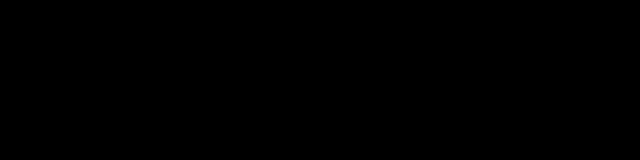
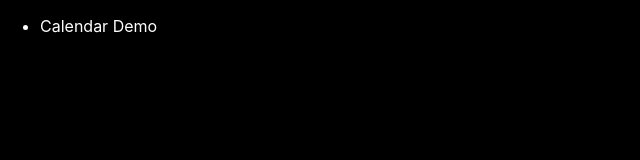
Before and after one commit to msweat254/michael-sweat-website, a React (Create React App) app: page / in a window 1280 px wide. Before the commit this address had no page. Shown: the top 160 px of the page, without its empty margins (0-640 px from the left). Built offline with nearby package versions, Linux system fonts and the light colour scheme.

Commit message:
Added code

```diff
--- a/src/navigation/AppRouter.js
+++ b/src/navigation/AppRouter.js
@@ -1,6 +1,7 @@
 import React from "react";
 import { BrowserRouter as Router, Route, Routes } from "react-router-dom";
 import CalendarPage from "../pages/calendar-demo/calendar-demo.js";
+import HomePage from "../pages/home/home.js";
 
 const AppRouter = () => {
   return (
@@ -8,6 +9,7 @@
       <div className="app-layout">
         <div className="main-content">
           <Routes>
+            <Route path="/" element={<HomePage />} />
             <Route path="/calendar-demo" element={<CalendarPage />} />
             {/* Add more pages here */}
           </Routes>
--- /dev/null
+++ b/src/pages/home/home.js
@@ -0,0 +1,23 @@
+import { useNavigate } from "react-router-dom";
+
+const HomePage = () => {
+  const navigate = useNavigate(); // Correctly declare navigate using useNavigate
+
+  return (
+    <div>
+      <ul>
+        <li
+          onClick={() => navigate("/calendar-demo")}
+          style={{
+            color: "white",
+            cursor: "pointer",
+          }}
+        >
+          Calendar Demo
+        </li>
+      </ul>
+    </div>
+  );
+};
+
+export default HomePage;
```
